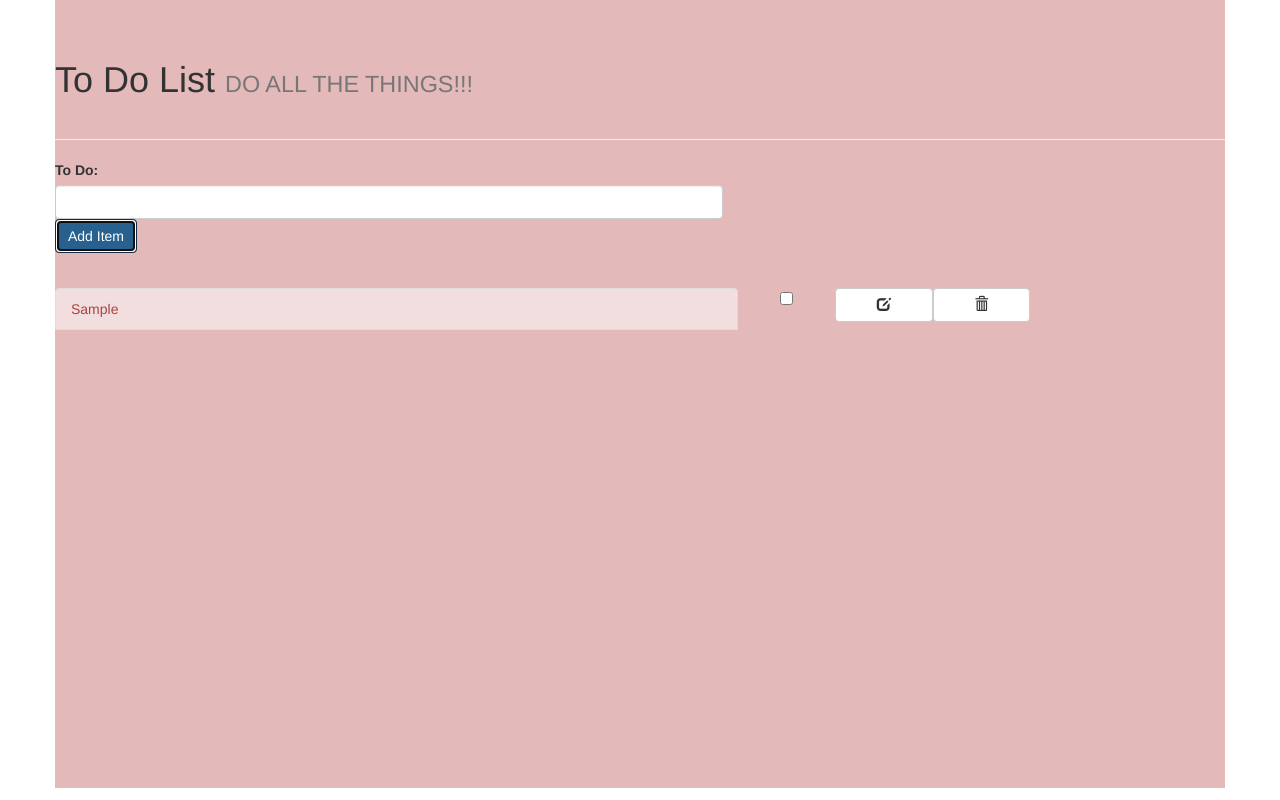
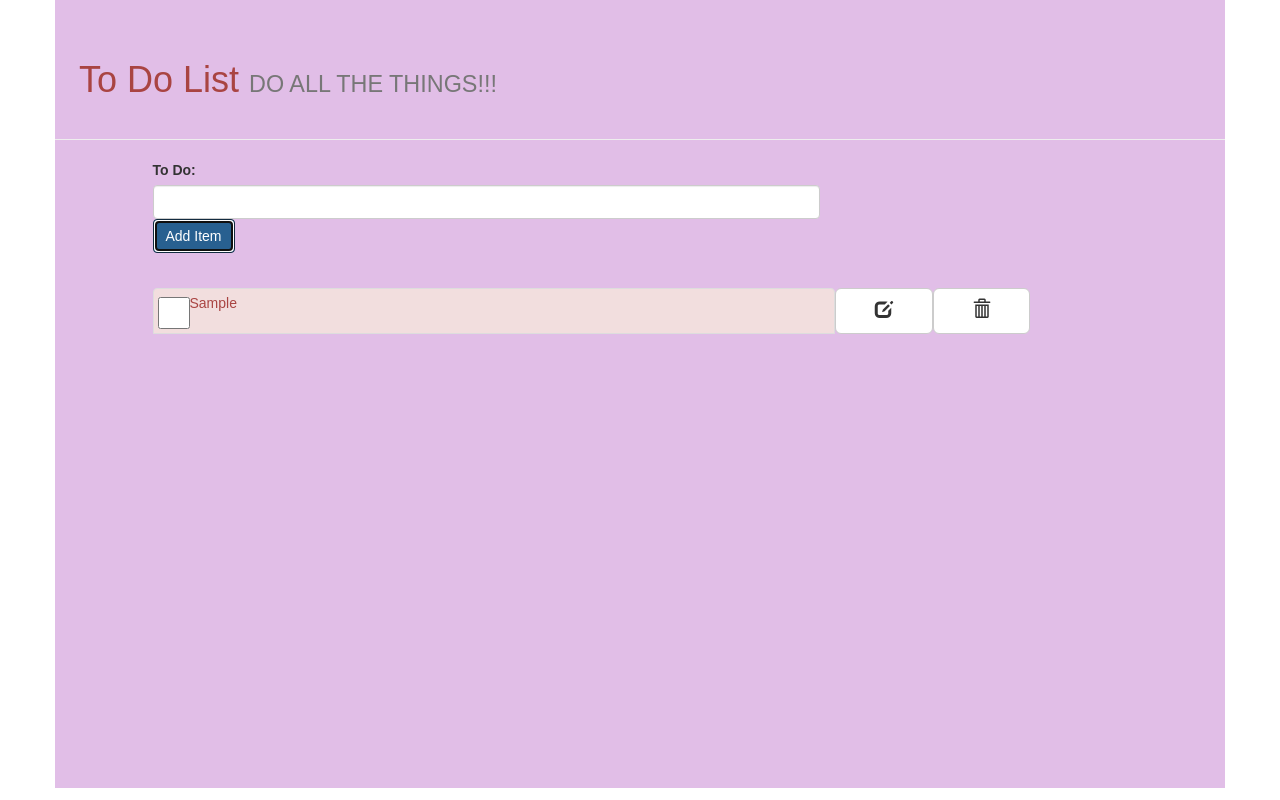
Before and after one commit to supaheckafresh/todo-list-js1, a website: page index.html in a window 1280 px wide. Both pictures are taken after typing "Sample" into the empty fields and a click on the input "Add Item". Drawn offline with Linux system fonts and the light colour scheme; a web font is replaced by a local one.

Commit message:
get checkbox to stay in upper left of li when there's a lot of text

```diff
--- a/css/style.css
+++ b/css/style.css
@@ -1,6 +1,14 @@
+* {
+    font-family: 'Muli', sans-serif;
+}
+
 .container {
     min-width: 300px;
-    background-color: #e4b9b9;
+    background-color: #e1bee7;
+}
+
+h1 {
+    padding-left: 24px;
 }
 
 .form-padding-fix {
@@ -15,3 +23,13 @@ li {
     overflow: hidden;
     text-overflow: ellipsis;
 }
+
+.list-group-item {
+    padding: 4px;
+    display: inline;
+}
+
+.big-check {
+    width: 32px;
+    height: 32px;
+}
--- a/index.html
+++ b/index.html
@@ -7,19 +7,20 @@
     <script src="bower_components/jquery/dist/jquery.min.js"></script>
     <link rel="stylesheet" href="bower_components/bootstrap/dist/css/bootstrap.min.css">
     <link rel="stylesheet" href="bower_components/font-awesome/css/font-awesome.min.css">
+    <link href='https://fonts.googleapis.com/css?family=Muli:400,300italic' rel='stylesheet' type='text/css'>
     <link rel="stylesheet" href="css/style.css">
 </head>
 
 
 <body>
     <div class="container ">
-        <div class="page-header row">
+        <div class="page-header row text-danger">
             <h1>To Do List <small>DO ALL THE THINGS!!!</small></h1>
             <br/>
         </div>
 
         <div class="row">
-            <form role="form" class="form-padding-fix col-xs-7">
+            <form role="form" class="form-padding-fix col-xs-7 col-xs-offset-1">
                 <div class="form-group">
                     <label for="enterItem">To Do:</label>
                     <input class="form-control input-normal" type="text" id="enterItem"/>
--- a/js/scripts.js
+++ b/js/scripts.js
@@ -42,11 +42,11 @@ function displayItem(item) {
     div.setAttribute('class', 'to-do-item');
 
     var li = document.createElement('li');
-    li.innerText = item;
-    li.setAttribute('class', 'list-group-item list-group-item-danger col-xs-7');
+    li.appendChild(displayItem.checkbox());
+    li.appendChild(document.createTextNode(item));
+    li.setAttribute('class', 'list-group-item list-group-item-danger col-xs-7 col-xs-offset-1');
 
     div.appendChild(li);
-    div.appendChild(displayItem.checkbox());
     div.appendChild(displayItem.button('glyphicon glyphicon-edit'));
     div.appendChild(displayItem.button('glyphicon glyphicon-trash'));
 
@@ -56,7 +56,7 @@ function displayItem(item) {
 displayItem.checkbox = function() {
     var checkBox = document.createElement('input');
     checkBox.setAttribute('type', 'checkbox');
-    checkBox.setAttribute('class', 'col-xs-1');
+    checkBox.setAttribute('class', 'big-check col-xs-2');
     return checkBox;
 };
 
@@ -69,6 +69,6 @@ displayItem.button = function(buttonType) {
     btn.appendChild(span);
 
     btn.setAttribute('type', 'button');
-    btn.setAttribute('class', 'btn btn-default btn-md col-xs-1');
+    btn.setAttribute('class', 'btn btn-default btn-lg col-xs-1');
     return btn;
 };
```
